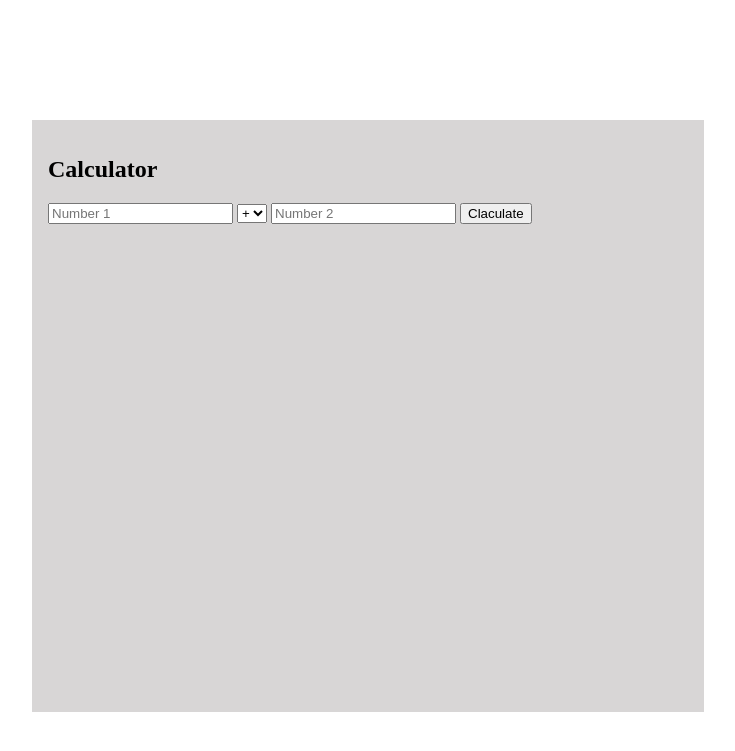
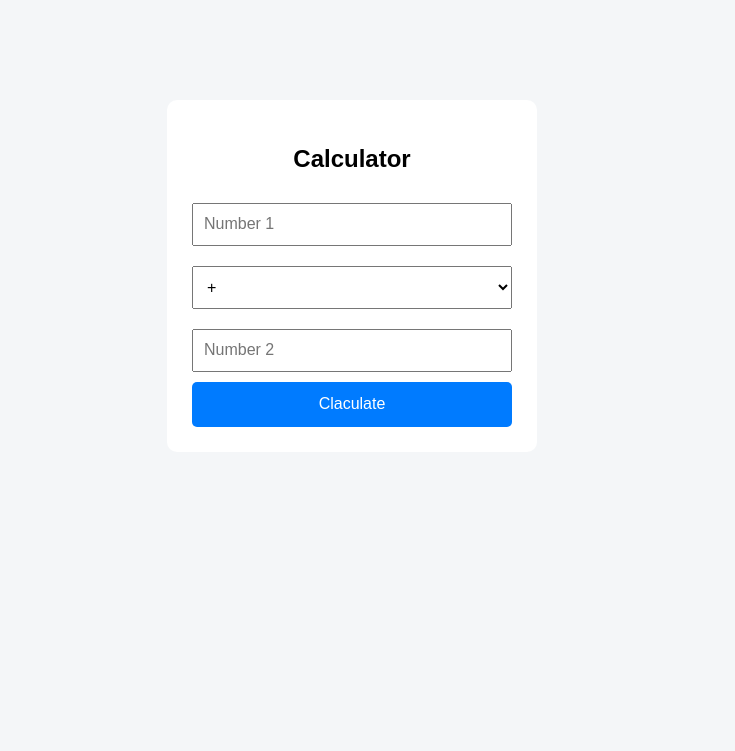
Before and after one commit to nishant8105/Python-Project, a Flask app: page / in a window 1280 px wide. Shown: the top 751 px of the page, without its empty margins (288-1023 px from the left). Run offline with Flask 3, Linux system fonts and the light colour scheme.

Commit message:
Stylesheet of calculator

```diff
--- a/Calculator/static/style.css
+++ b/Calculator/static/style.css
@@ -1,30 +1,38 @@
+body{
+    font-family: Arial, Helvetica, sans-serif;
+    background: #f4f6f8;
+}
 .container{
-    background-color: rgb(216, 214, 214);
-    height: 70vh;
-    width: 50vw;
-    position: absolute;
-    left: 25vw;
-    top: 15vh;
-    padding: 1em;
-    /* display: grid; */
-
+    width: 320px;
+    margin: 100px auto;
+    padding: 25px;
+    background: white;
+    border-radius: 10px;
+    text-align: center;
+    box-shadow: 0, 0, 10px, rgba(53, 53, 53, 0.1);
 }
-.display{
-    height: 5em;
-    /* width: ; */
-    background-color: aqua;
-    margin-top: .7em;
+input, select{
+    width: 100%;
+    height: 43px;
+    padding: 8px 10px ;
+    margin: 10px 0;
+    font-size: 16px;
+    box-sizing: border-box;
 }
-.row{
-    display: flex;
-    /* grid-template-columns: 5; */
-    /* padding: 1em; */
-    /* gap: ; */
+button{
+    width: 100%;
+    height: 45px;
+    background: #007bff;
+    color: white;
+    border: none;
+    font-size: 16px;
+    cursor: pointer;
+    border-radius: 5px;
 }
-.btn{
-    margin: 1em;
-    border-radius: 50%;
-    width: 10vw;
-    height: 10vw;
-    font-size: 100;
+button.hover{
+    background:#0056b3;
 }
+h3{
+    margin-top:15px ;
+    font-weight: normal;
+}
```
